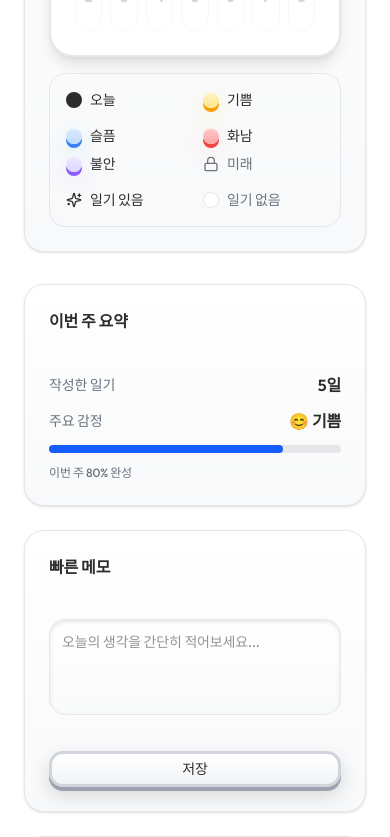
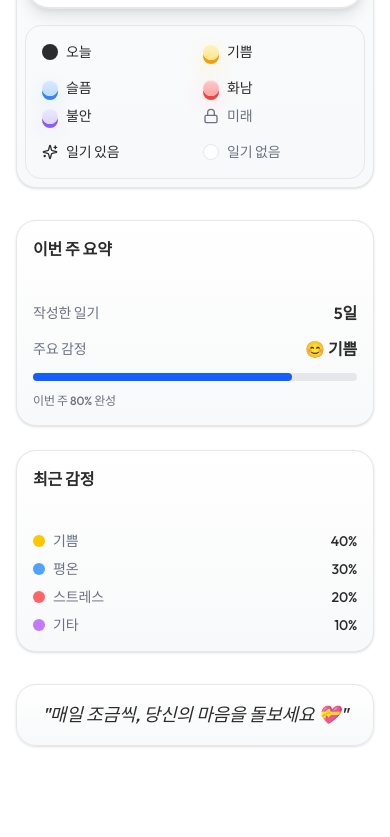
Before and after one commit to devclub-official/emodiary_client, a Next.js app: page /dashboard in a window 390 px wide. Shown: the part 1156-1993 px from the top of the page. After the commit the page ends 1918 px from the top, so only its background shows below. Built offline with nearby package versions, Linux system fonts and the light colour scheme.

Commit message:
style: Adjust padding for responsive design in dashboard components and remove unused quick memo section

```diff
--- a/src/app/dashboard/page.tsx
+++ b/src/app/dashboard/page.tsx
@@ -60,7 +60,7 @@ export default function DashboardPage() {
 
   return (
     <main className="min-h-screen">
-      <div className="max-w-7xl mx-auto p-6 space-y-8">
+      <div className="max-w-7xl mx-auto p-6 space-y-8 max-sm:p-4">
         {/* 헤더 */}
         <header className="space-y-6">
           <div className="flex items-center justify-between">
@@ -167,7 +167,7 @@ export default function DashboardPage() {
                 날짜를 클릭하여 일기를 작성하거나 확인하세요
               </p>
             </div>
-            <Card className="p-6 card-3d">
+            <Card className="p-6 card-3d max-sm:p-2">
               <Calendar onDateClick={handleDateClick} />
             </Card>
           </div>
@@ -175,7 +175,7 @@ export default function DashboardPage() {
           {/* 사이드바 */}
           <div className="space-y-6">
             {/* 이번 주 요약 */}
-            <Card className="p-6 card-3d-sm">
+            <Card className="p-6 card-3d-sm max-sm:p-4">
               <h3 className="font-semibold text-foreground mb-4">
                 이번 주 요약
               </h3>
@@ -200,19 +200,8 @@ export default function DashboardPage() {
                 </p>
               </div>
             </Card>
-
-            {/* 빠른 메모 */}
-            <Card className="p-6 card-3d-sm">
-              <h3 className="font-semibold text-foreground mb-4">빠른 메모</h3>
-              <textarea
-                className="w-full h-24 p-3 border border-border rounded-lg resize-none text-sm focus:outline-none focus:ring-2 focus:ring-blue-500 focus:border-transparent input-game"
-                placeholder="오늘의 생각을 간단히 적어보세요..."
-              />
-              <Button className="btn-game w-full mt-3 h-9 text-sm">저장</Button>
-            </Card>
-
             {/* 감정 통계 */}
-            <Card className="p-6 card-3d-sm">
+            <Card className="p-6 card-3d-sm max-sm:p-4">
               <h3 className="font-semibold text-foreground mb-4">최근 감정</h3>
               <div className="space-y-2">
                 <div className="flex items-center gap-2">
@@ -243,7 +232,7 @@ export default function DashboardPage() {
         </div>
 
         {/* 명언 섹션 */}
-        <Card className="p-6 text-center bg-muted/30 card-3d">
+        <Card className="p-6 text-center bg-muted/30 card-3d max-sm:p-4">
           <p className="text-lg font-medium text-foreground italic">
             "{motivationalQuote}"
           </p>
```
